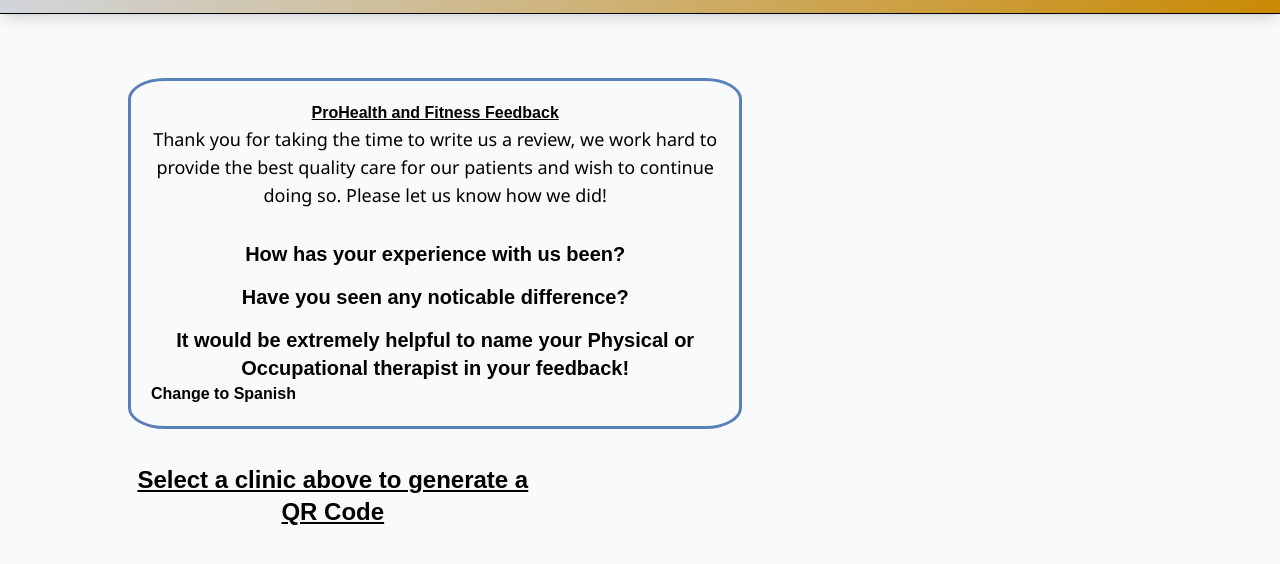
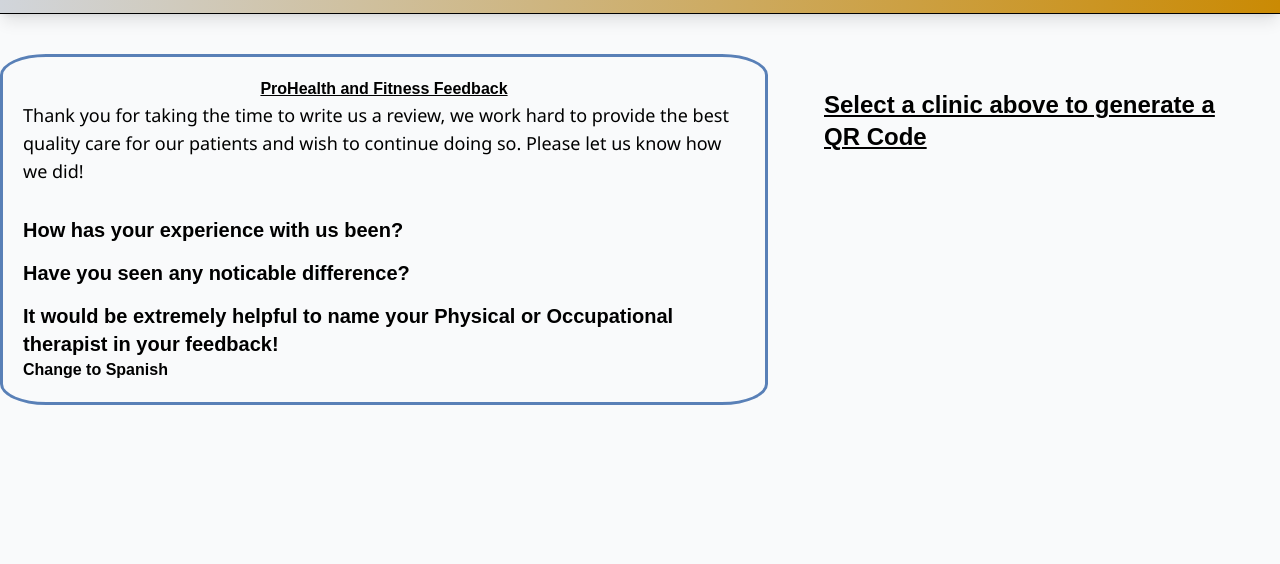
Before and after one commit to cedenoc181/Prohealth-qrCode, a plain HTML site: page index.html in a window 1280 px wide. Shown: the part 112-676 px from the top of the page. Drawn offline with nearby package versions, Linux system fonts and the light colour scheme.

Commit message:
got both divs side by side

```diff
--- a/index.html
+++ b/index.html
@@ -67,7 +67,7 @@
 
     <main>
       <div
-        class="max-w-5xl m-auto flex flex-col text-center align-center justify-center"
+        class=" container m-auto"
       >
         <br />
         <div class="clinic col-2">
@@ -92,6 +92,7 @@
           Change to Spanish
         </p>
         </div>
+
         <div class="Qr-space col-1">
           <p
             id="location"
--- a/styles.css
+++ b/styles.css
@@ -15,18 +15,33 @@
     width: 400px;
     height: 355px;
     margin-top: 35px;
-    margin-bottom: 75px;
 }
 
 #questions li {
     padding-top: 15px;
 }
 
+.container {
+    display: flex;
+    align-items: flex-start;
+}
+
 .clinic {
+    float: left;
     padding: 20px;
     border: solid 3px rgba(56, 103, 170, 0.829);
     border-radius: 6%;
 
+}
+
+.Qr-space {
+    float: left;
+    clear: none;
+}
+
+.clinic, .Qr-space {
+    display: inline-block;
+    vertical-align: top; /* Optional: Aligns the top edges */
 }
 
 .col-1 {width: 40%;}
```
